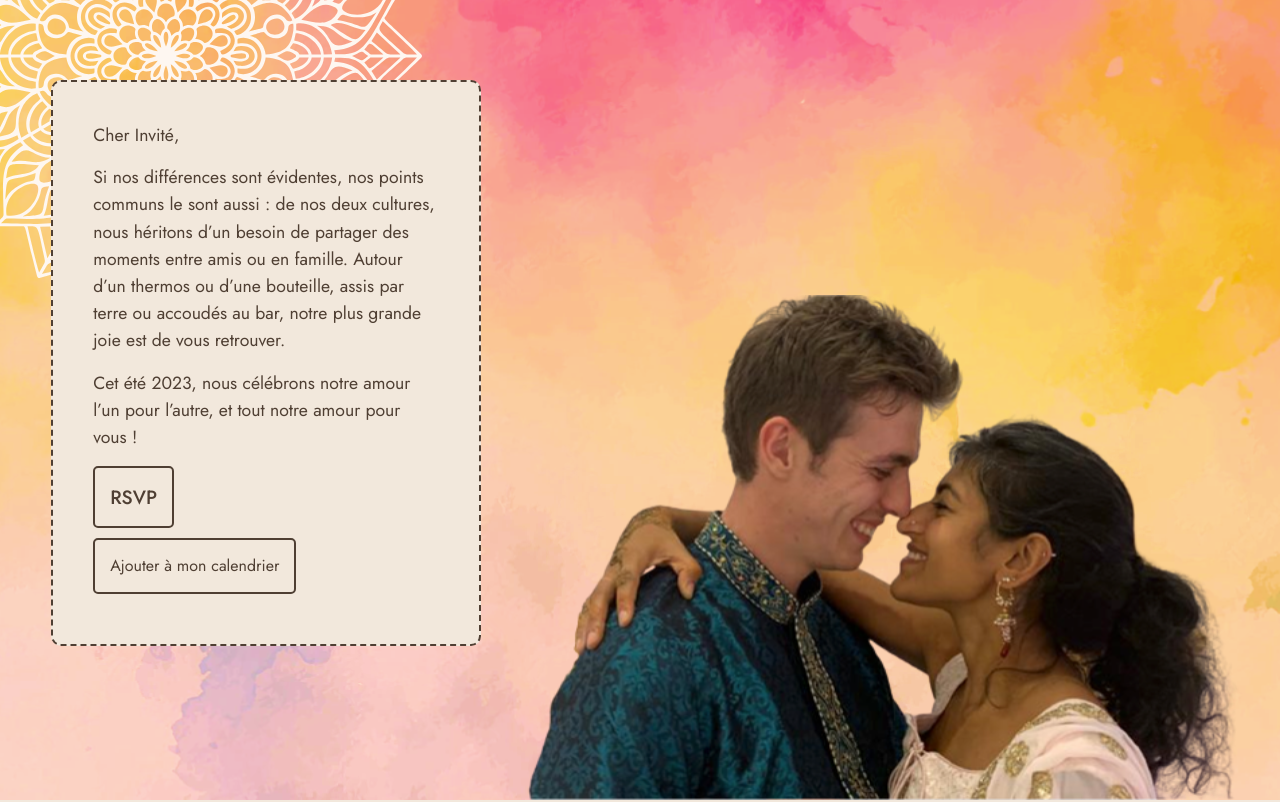
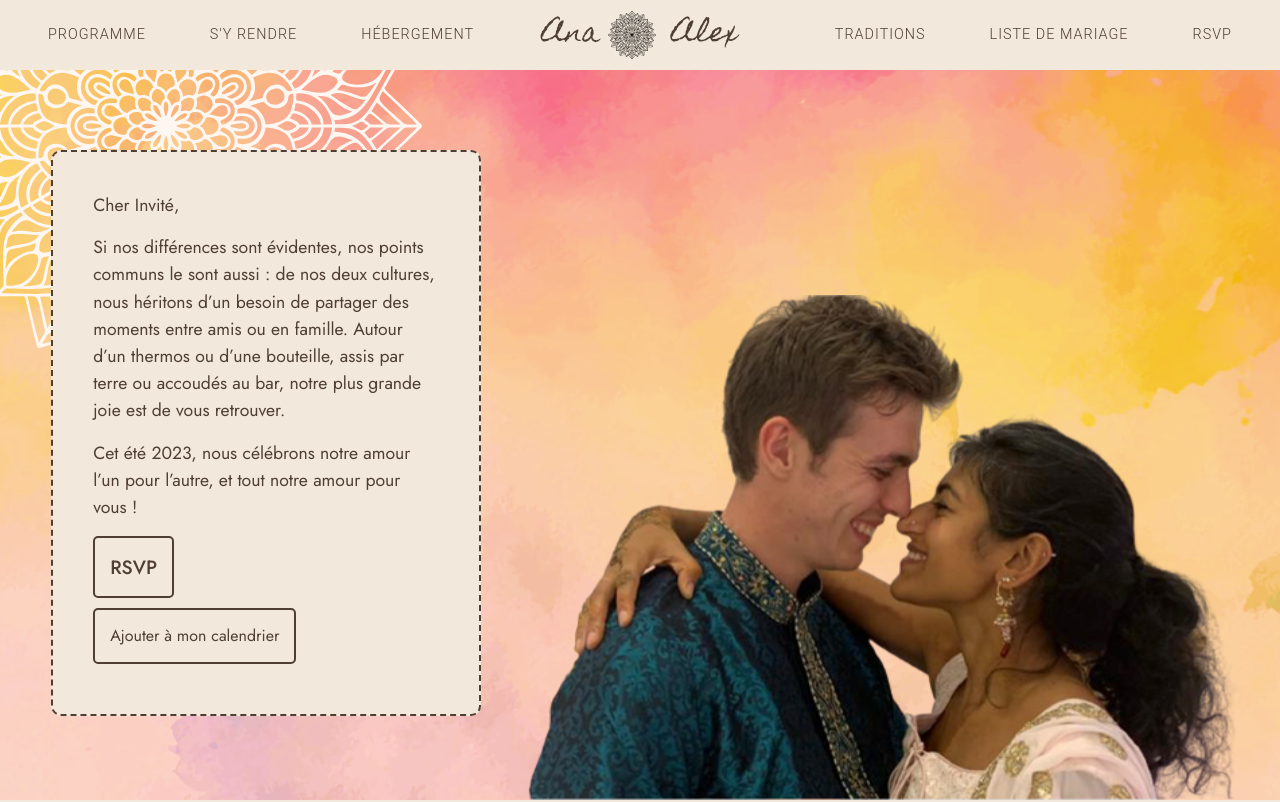
Before and after one commit to leabaty/wedding-website, a React (Create React App) app in the folder client/: page / in a window 1280 px wide. Shown: the top 802 px of the page. Built offline with nearby package versions, Linux system fonts and the light colour scheme.

Commit message:
Remove navbar visibility on scroll

```diff
--- a/client/src/components/Navbar/Navbar.js
+++ b/client/src/components/Navbar/Navbar.js
@@ -15,7 +15,6 @@ import RSVPModal from '../pages/RSVP/RSVPModal';
 
 function Navbar() {
   const [openedMobileMenu, setOpenMobileMenu] = useState(false);
-  const [visibleNavbar, setVisibleNavbar] = useState(false);
 
   /* RSVP Modal */
   const setShowRSVPModal = useSetRecoilState(showRSVPModal);
@@ -25,22 +24,9 @@ function Navbar() {
   const handleClick = () => setOpenMobileMenu(!openedMobileMenu);
   const closeMobileMenu = () => setOpenMobileMenu(false);
 
-  /* Desktop visibility */
-  const location = useLocation();
-
-  const changeNavbarVisibility = () => {
-    if (window.scrollY >= 80 || location.pathname !== '/') {
-      setVisibleNavbar(true);
-    } else {
-      setVisibleNavbar(false);
-    }
-  };
-
-  window.addEventListener('scroll', changeNavbarVisibility);
-
   return (
     <>
-      <nav className={visibleNavbar ? 'navbar' : 'navbar--hidden'}>
+      <nav className='navbar'>
         <div className='navbar__container'>
           <div className='mobilemenu__navbar'>
             <div className='mobilemenu__logo'>
--- a/client/src/components/Navbar/Navbar.scss
+++ b/client/src/components/Navbar/Navbar.scss
@@ -45,10 +45,6 @@
       width: 30%;
     }
   }
-}
-
-.navbar--hidden {
-  display: none;
 }
 
 // STYLING NAVBAR MENU ITEMS
--- a/client/src/components/pages/Home/Home.scss
+++ b/client/src/components/pages/Home/Home.scss
@@ -11,7 +11,7 @@
 
     width: 27%;
     position: absolute;
-    top: 80px;
+    top: 150px;
     left: 4vw;
     padding: 40px;
     z-index: 1;
@@ -30,7 +30,7 @@
     }
     &--mandala {
       position: absolute;
-      top: -200px;
+      top: -130px;
       left: -90px;
       width: 40%;
     }
@@ -79,7 +79,7 @@
 
     position: relative;
     z-index: 1;
-    top: 10vh;
+    top: 15vh;
     margin: 0 auto;
 
     font-size: 1rem;
@@ -161,7 +161,7 @@
 @media screen and (max-width: 1040px) {
   .home {
     &__quote {
-      top: 60px;
+      top: 120px;
       padding: 20px;
       width: 30%;
     }
```
